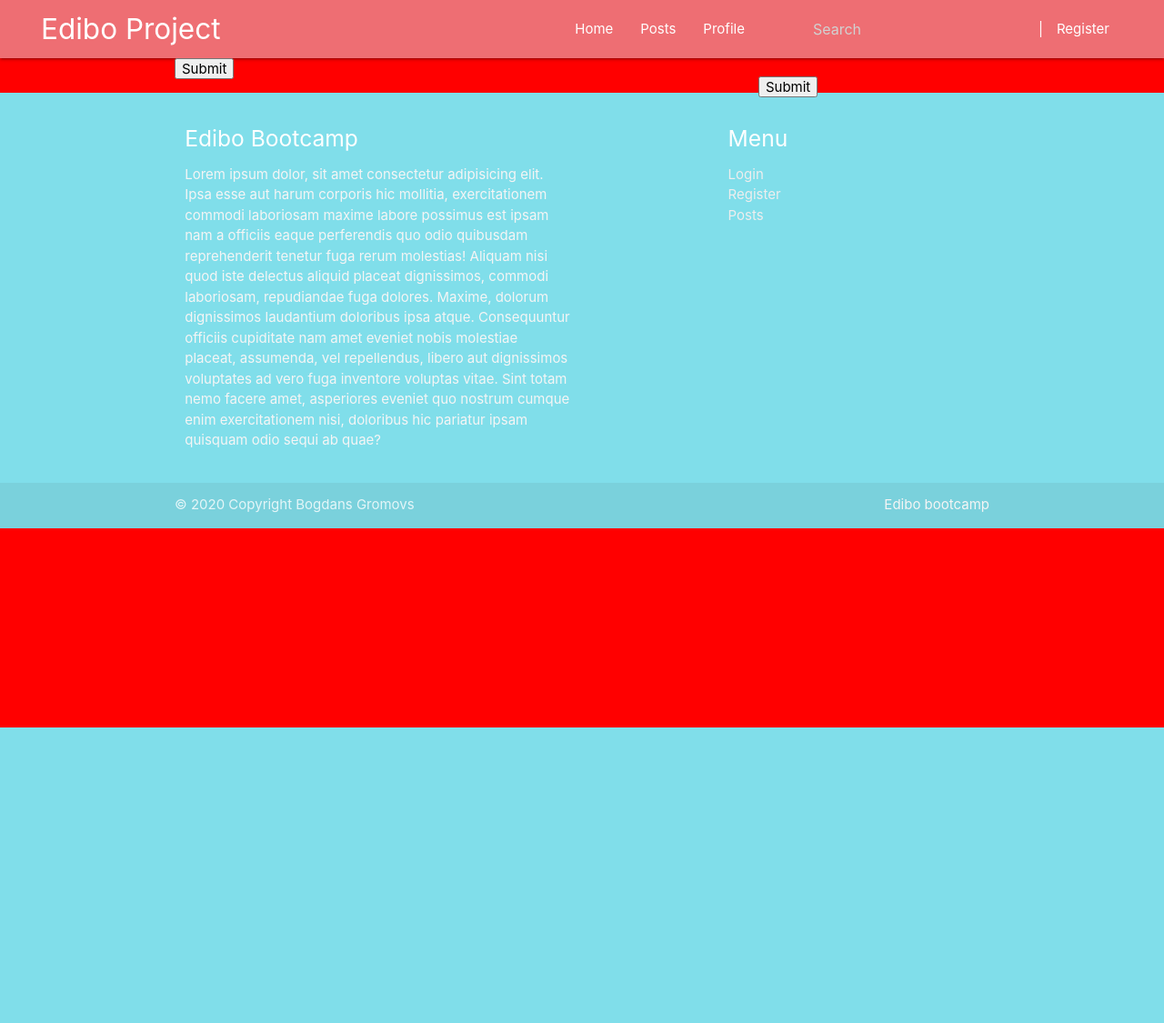
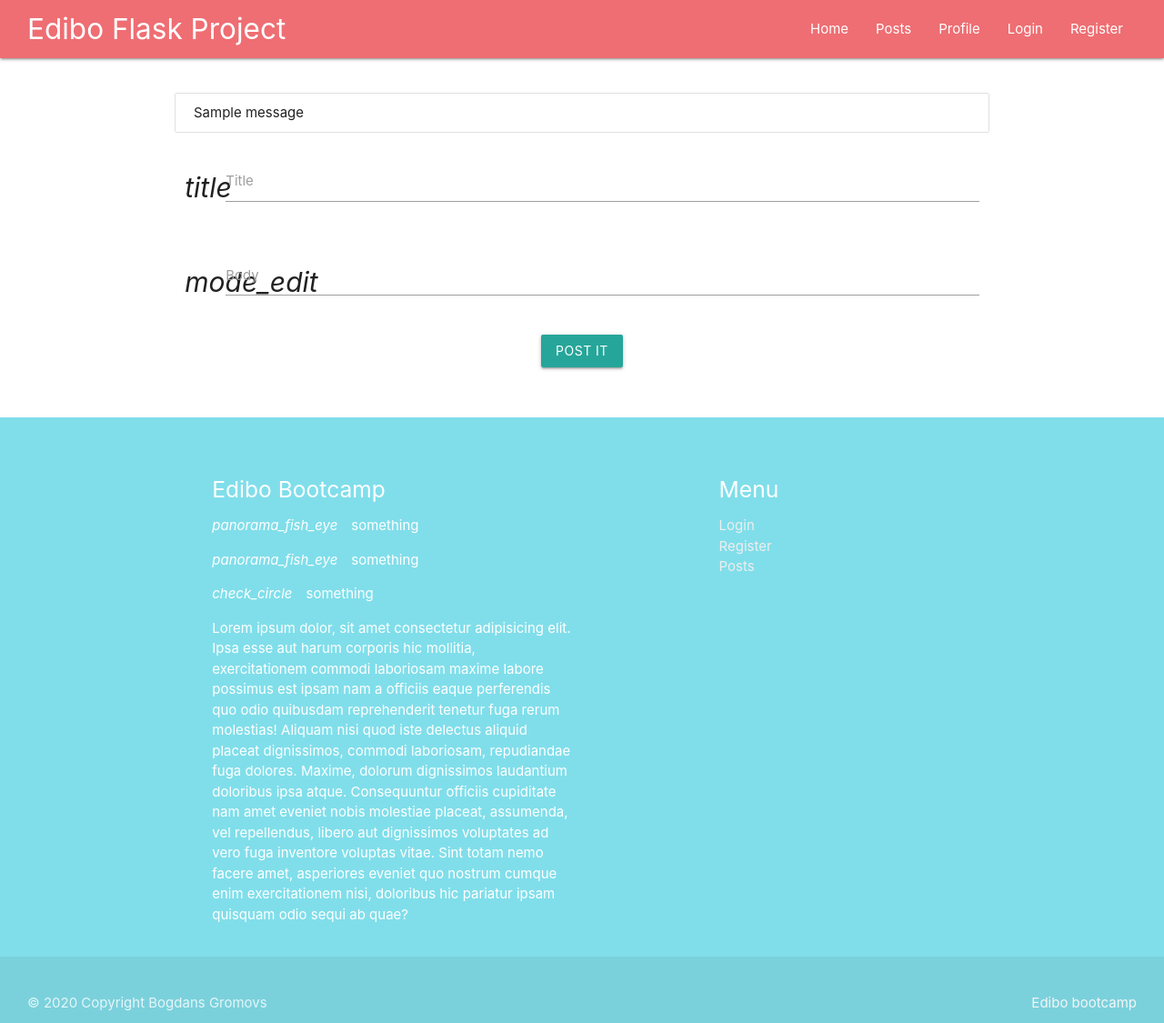
Before and after one commit to dpaniq/edibo_site, a Python web app: template app/posts/templates/posts/create_post.html in a window 1280 px wide. Shown: the whole page at 91% size. Before the commit the page ends 800 px from the top, so only its background shows below. Run offline with Jinja, Linux system fonts and the light colour scheme; the template is opened without the code that fills it: most values are stand-ins (such as "Sample title", 1, 10 or a date in 2020); one stand-in notice (Sample message) is shown.

Commit message:
Post author, design

```diff
--- a/app/posts/templates/posts/create_post.html
+++ b/app/posts/templates/posts/create_post.html
@@ -2,13 +2,43 @@
 
 {% block content %}
 
-    <form action="{{ url_for('posts.create_post')}}" method="POST">
+	<!-- Errors Messages -->
+	{% with messages = get_flashed_messages() %}
+        {% if messages %}
+            <ul class="collection">
+                {% for message in messages %}
+                    <li class="collection-item">{{ message }}</li>
+                {% endfor %}
+            </ul>
+        {% endif %}
+    {% endwith %}
 
-        {% for field in form %}
-            {{ field.label() }}
-            {{ field() }}
-        {% endfor %}
-        <button type="submit">Submit</button>
-    </form>
+    <!-- Create Post Form-->
+    <div class="row">
+        <form class="col s12" method="POST" action="{{ url_for('posts.create_post') }}">
 
+            <input type="hidden" name="csrf_token" value="{{ csrf_token() }}"/>
+            <input type="hidden" name="user_id" value="{{ current_user.id }}">
+
+            <div class="row">
+                <div class="input-field col s12">
+                    <i class="material-icons prefix">title</i>
+                    <input id="post_title" type="text" class="validate", name='post_title'>
+                    <label for="post_title">Title</label>
+                </div>
+            </div>
+            <div class="row">
+                <div class="input-field col s12">
+                    <i class="material-icons prefix">mode_edit</i>
+                    <textarea id="post_body" class="materialize-textarea validate", name="post_body"></textarea>
+                    <label for="post_body">Body</label>
+                </div>
+            </div>
+            <div class="row">
+                <div class="col s12 content-center">
+                    <button class="btn waves-effect waves-light" type="submit">Post it</button>
+                </div>
+            </div>
+        </form>
+    </div>
 {% endblock %}
--- a/app/static/css/style.css
+++ b/app/static/css/style.css
@@ -1,7 +1,25 @@
-.nav-wrapper {
-    padding: 0 3em;
+
+body {
+    display: flex;
+    min-height: 100vh;
+    flex-direction: column;
 }
 
-body {
-    background: red;
+.container {
+    flex: 1 0 auto;
+    margin-top: 2em;
 }
+
+.nav-wrapper, footer .container {
+    padding: 0 2rem;
+}
+
+.pagination {
+    display: flex;
+    justify-content: center;
+}
+
+.content-center {
+    display: flex;
+    justify-content: center;
+}
--- a/app/templates/footer.html
+++ b/app/templates/footer.html
@@ -4,6 +4,20 @@
             <div class="col l6 s12">
                 <h5 class="white-text">Edibo Bootcamp</h5>
                 <p class="grey-text text-lighten-4">
+                    <ul>
+                        <li>
+                            <i class="material-icons left">panorama_fish_eye</i>
+                            <p>something</p>
+                        </li>
+                        <li>
+                            <i class="material-icons left">panorama_fish_eye</i>
+                            <p>something</p>
+                        </li>
+                        <li>
+                            <i class="material-icons left">check_circle</i>
+                            <p>something</p>
+                        </li>
+                    </ul>
                     Lorem ipsum dolor, sit amet consectetur adipisicing elit. Ipsa esse aut harum corporis hic mollitia, exercitationem commodi laboriosam maxime labore possimus est ipsam nam a officiis eaque perferendis quo odio quibusdam reprehenderit tenetur fuga rerum molestias! Aliquam nisi quod iste delectus aliquid placeat dignissimos, commodi laboriosam, repudiandae fuga dolores. Maxime, dolorum dignissimos laudantium doloribus ipsa atque. Consequuntur officiis cupiditate nam amet eveniet nobis molestiae placeat, assumenda, vel repellendus, libero aut dignissimos voluptates ad vero fuga inventore voluptas vitae. Sint totam nemo facere amet, asperiores eveniet quo nostrum cumque enim exercitationem nisi, doloribus hic pariatur ipsam quisquam odio sequi ab quae?
                 </p>
             </div>
--- a/app/templates/navbar.html
+++ b/app/templates/navbar.html
@@ -1,36 +1,22 @@
 <header>
     <nav>
         <div class="nav-wrapper">
-            <a href="#" class="brand-logo">Edibo Project</a>
+            <a href="{{ url_for('index') }}" class="brand-logo">Edibo Flask Project</a>
             <ul id="nav-mobile" class="right hide-on-med-and-down">
-                <li><a href=" {{ url_for('index') }} ">Home</a></li>
-                <li><a href=" {{ url_for('posts.index') }} ">Posts</a></li>
+                <li><a href="{{ url_for('index') }}">Home</a></li>
+                <li><a href=" {{ url_for('posts.index') }}">Posts</a></li>
                 {% if current_user.has_role('admin') %}
-                    Current user: {{ current_user }}
-                    <li><a href=" {{ url_for('posts.create_post') }} ">Create post</a></li>
-
+                    <li><a href="{{ url_for('posts.create_post') }}">Create post</a></li>
                 {% endif %}
 
                 <li><a href="/profile/">Profile</a></li>
-                <li>
-                    <form class="col s12" method="GET">
-                        <div class="row">
-                            <div class="input-field col s6">
-                                <input id="search" placeholder="Search" type="search" name="q" value="{{ request.args.get('q', '') }}">
-                            </div>
-                        </div>
-                        <button type="submit">Submit</button>
-                    </form>
-                </li>
-                <li>|</li>
-                {# <li><a href="{{ url_for('login') }}">Login</a></li> #}
 
-                {# if user.isregisterd then show login | else register #}
-
-                <li>
-
-                    <a href="{{ url_for('register') }}">Register</a>
-                </li>
+                {% if current_user.is_authenticated %}
+                    <li><a href="{{ url_for('logout') }}">Logout</a></li>
+                {% else %}
+                    <li><a href="{{ url_for('login') }}">Login</a></li>
+                    <li><a href="{{ url_for('register') }}">Register</a></li>
+                {% endif %}
             </ul>
         </div>
     </nav>
--- a/app/templates/security/login_user.html
+++ b/app/templates/security/login_user.html
@@ -15,5 +15,4 @@
 </form>
 {% include "security/_menu.html" %}
 
-
 {% endblock %}
--- a/flask commands.txt
+++ b/flask commands.txt
@@ -38,6 +38,8 @@ python manage.py db init - First snapshot
 python manage.py db migrate
 python manage.py db upgrade
 
+python manage.py db stamp heads (for fix: database is up to date)
+
 
 #many to many
 >>> from app import db
```
Also changed, not shown: app/migrations/versions/027ef9d96877_.py (deleted, +0 -34 lines), app/migrations/versions/14148c7d511e_.py (deleted, +0 -51 lines), app/migrations/versions/5aa1e9ca6d55_.py (deleted, +0 -33 lines), app/migrations/versions/5e3bb058932d_.py (added, +86 -0 lines), app/migrations/versions/7fdb0fa19de3_.py (deleted, +0 -33 lines), app/models.py (+10 -5 lines), app/posts/blueprint.py (+6 -12 lines), app/posts/templates/posts/index.html (+35 -12 lines), app/routes.py (+11 -8 lines), app/templates/register.html (+39 -11 lines), app.db (added), app/app.db. Lines whose indentation alone changed are shown as unchanged.
